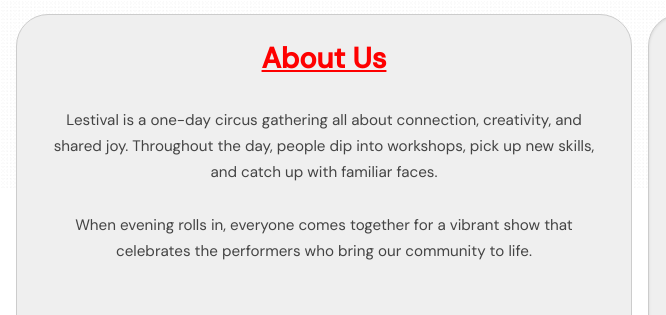
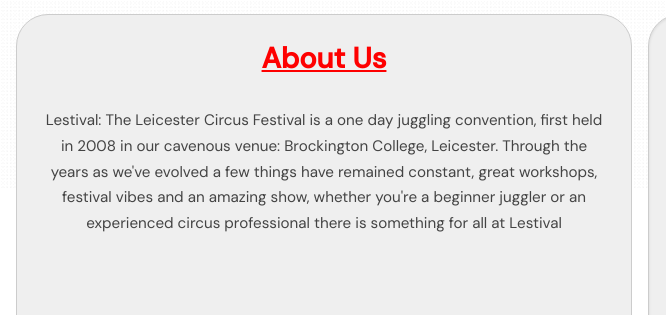
Before and after one commit to CJTheJuggler/lestivaltest, a plain HTML site: page index.html in a window 1280 px wide. Shown: the part 612-927 px from the top of the page, 0-666 px from the left. Drawn offline with nearby package versions, Linux system fonts and the light colour scheme.

Commit message:
Update About Us section in index.html

```diff
--- a/index.html
+++ b/index.html
@@ -49,10 +49,7 @@
     <div class="lest-two-col">
       <div class="lest-card lest-about" id="about">
         <div class="lest-section-title">About Us</div>
-        <p>Lestival is a one-day circus gathering all about connection, creativity, and shared joy. Throughout the day,
-          people dip into workshops, pick up new skills, and catch up with familiar faces.</p>
-        <p>When evening rolls in, everyone comes together for a vibrant show that celebrates the performers who bring
-          our community to life.</p>
+        <p>Lestival: The Leicester Circus Festival is a one day juggling convention, first held in 2008 in our cavenous venue: Brockington College, Leicester. Through the years as we've evolved a few things have remained constant, great workshops, festival vibes and an amazing show, whether you're a beginner juggler or an experienced circus professional there is something for all at Lestival</p>
       </div>
       <div class="lest-card lest-location" id="location">
         <div class="lest-section-title">Where are we?</div>
```
